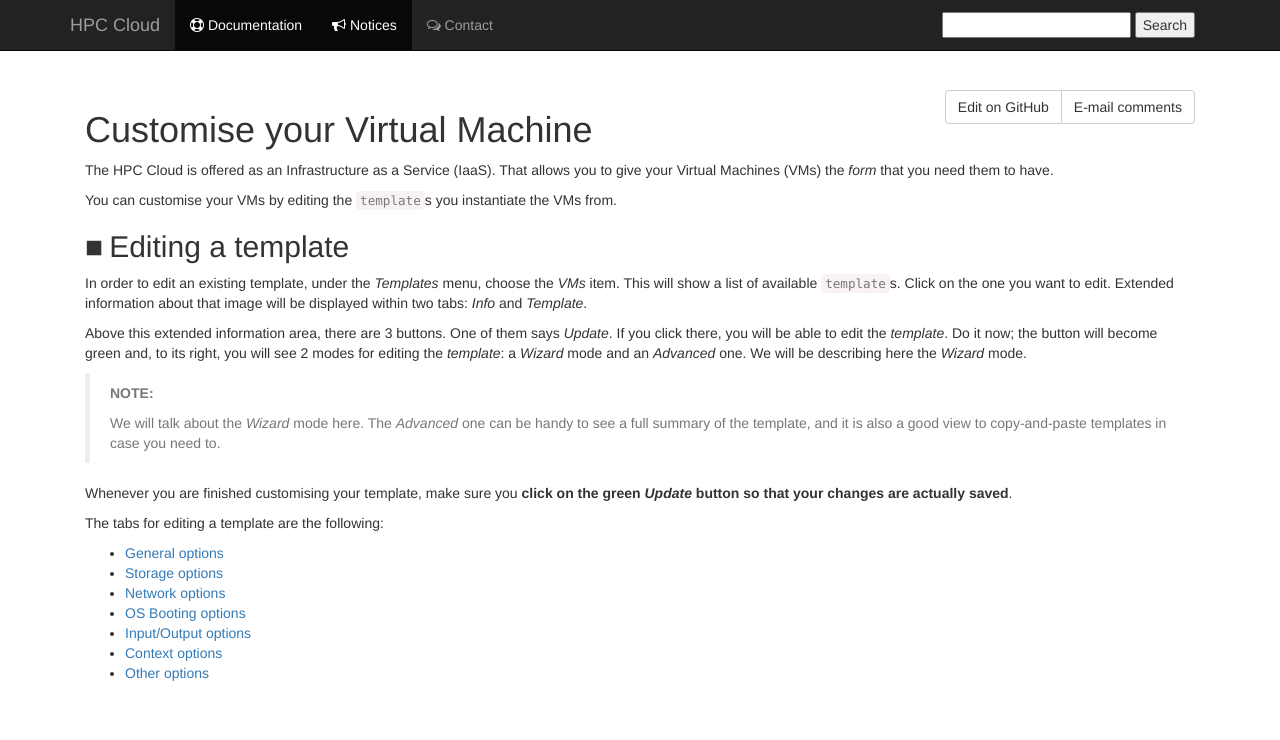
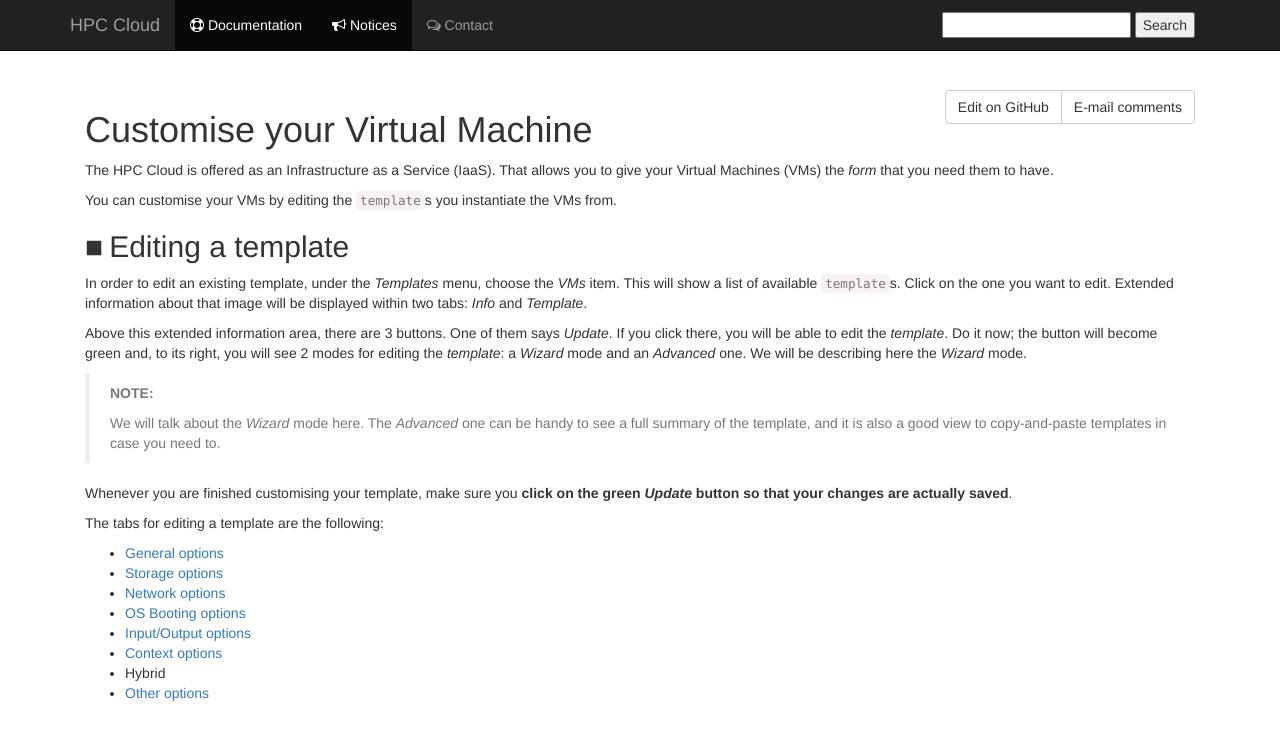
Before and after one commit to sara-nl/clouddocs, a Jekyll site: the page built from customize-your-vm.markdown, in a window 1280 px wide. Shown: the top 740 px of the page. Built offline with Jekyll 4.4.1, drawn with Linux system fonts in a browser that asks for light colours; nearby versions of some CDN libraries; our own code applies the rules of GitHub Pages for plain Markdown files.

Commit message:
Update customize-your-vm.markdown

```diff
--- a/customize-your-vm.markdown
+++ b/customize-your-vm.markdown
@@ -27,4 +27,5 @@
  * [OS Booting options](customize-vm-boot)
  * [Input/Output options](customize-vm-io)
  * [Context options](customize-vm-context)
+ * Hybrid
  * [Other options](customize-vm-other)
```
